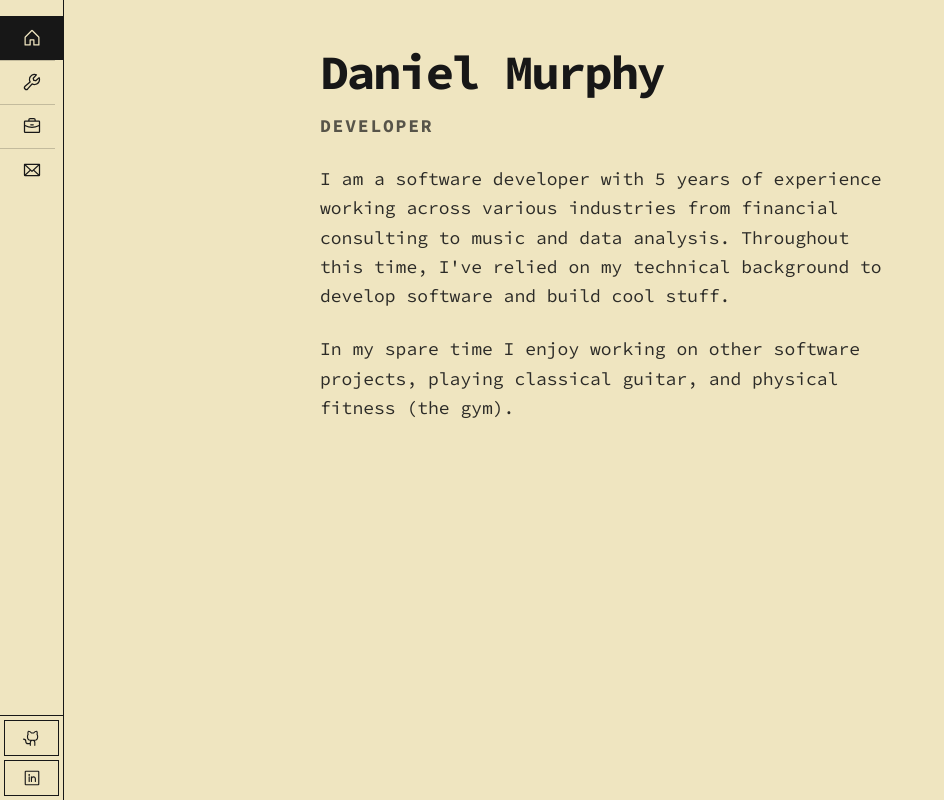
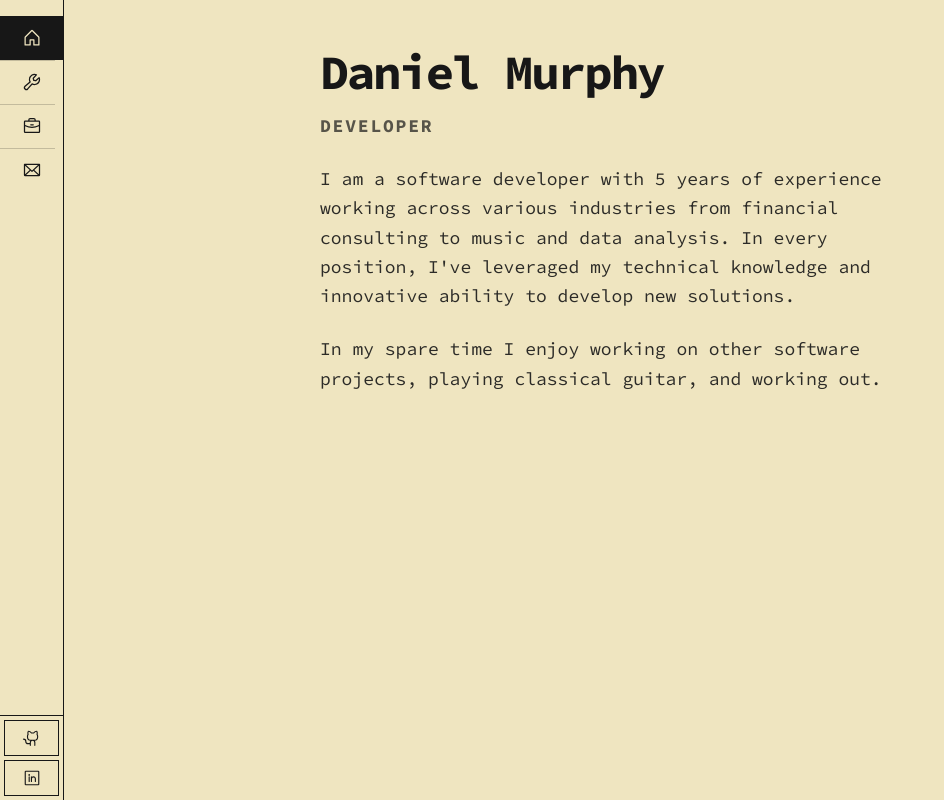
Before and after one commit to danielmurphy518/cyberportfolio, a Next.js app: page / in a window 1280 px wide. Shown: the whole page, without its empty margins (0-944 px from the left). Built offline with nearby package versions, Linux system fonts and the light colour scheme.

Commit message:
fix(main): updated wording

```diff
--- a/app/page.tsx
+++ b/app/page.tsx
@@ -11,10 +11,10 @@ export default function Home() {
               Developer
             </p>
             <p className="text-sm md:text-lg leading-relaxed opacity-90">
-              I am a software developer with 5 years of experience working across various industries from financial consulting to music and data analysis. Throughout this time, I&apos;ve relied on my technical background to develop software and build cool stuff.
+              I am a software developer with 5 years of experience working across various industries from financial consulting to music and data analysis. In every position, I&apos;ve leveraged my technical knowledge and innovative ability to develop new solutions.
             </p>
             <p className="text-sm md:text-lg leading-relaxed opacity-90">
-              In my spare time I enjoy working on other software projects, playing classical guitar, and physical fitness (the gym).
+              In my spare time I enjoy working on other software projects, playing classical guitar, and working out.
             </p>
           </div>
         </div>
```
